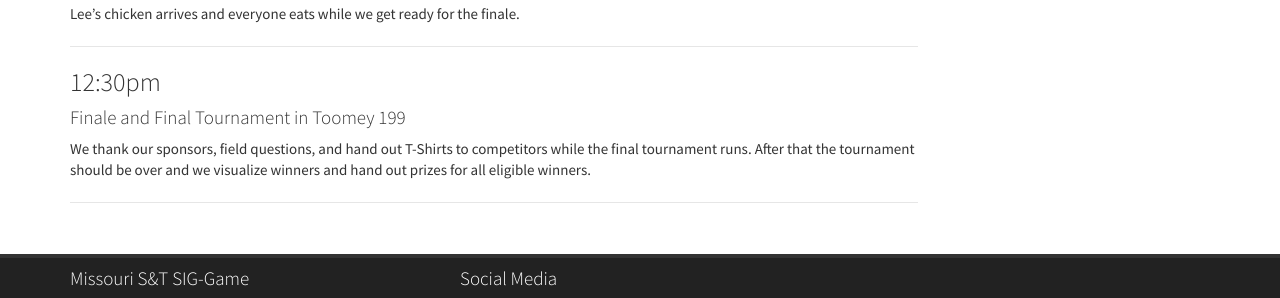
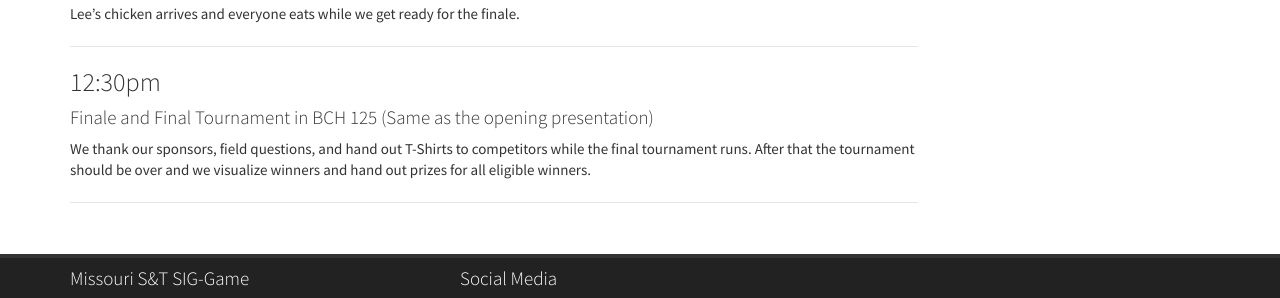
Before and after one commit to siggame/siggame.github.io, a Jekyll site: the page built from _posts/2017-10-25-MMAI20-Itinerary-Schedule.md, in a window 1280 px wide. Shown: the part 1754-2052 px from the top of the page. Built offline with Jekyll 4.4.1, drawn with Linux system fonts in a browser that asks for light colours; nearby versions of some CDN libraries.

Commit message:
Changed final location to BCH 125

```diff
--- a/_posts/2017-10-25-MMAI20-Itinerary-Schedule.md
+++ b/_posts/2017-10-25-MMAI20-Itinerary-Schedule.md
@@ -75,7 +75,7 @@ Lee's chicken arrives and everyone eats while we get ready for the finale.
 ***
 ### 12:30pm
 
-#### Finale and Final Tournament in Toomey 199
+#### Finale and Final Tournament in BCH 125 (Same as the opening presentation)
 We thank our sponsors, field questions, and hand out T-Shirts to competitors while the final tournament runs. After that the tournament should be over and we visualize winners and hand out prizes for all eligible winners.
 
 ***
```
